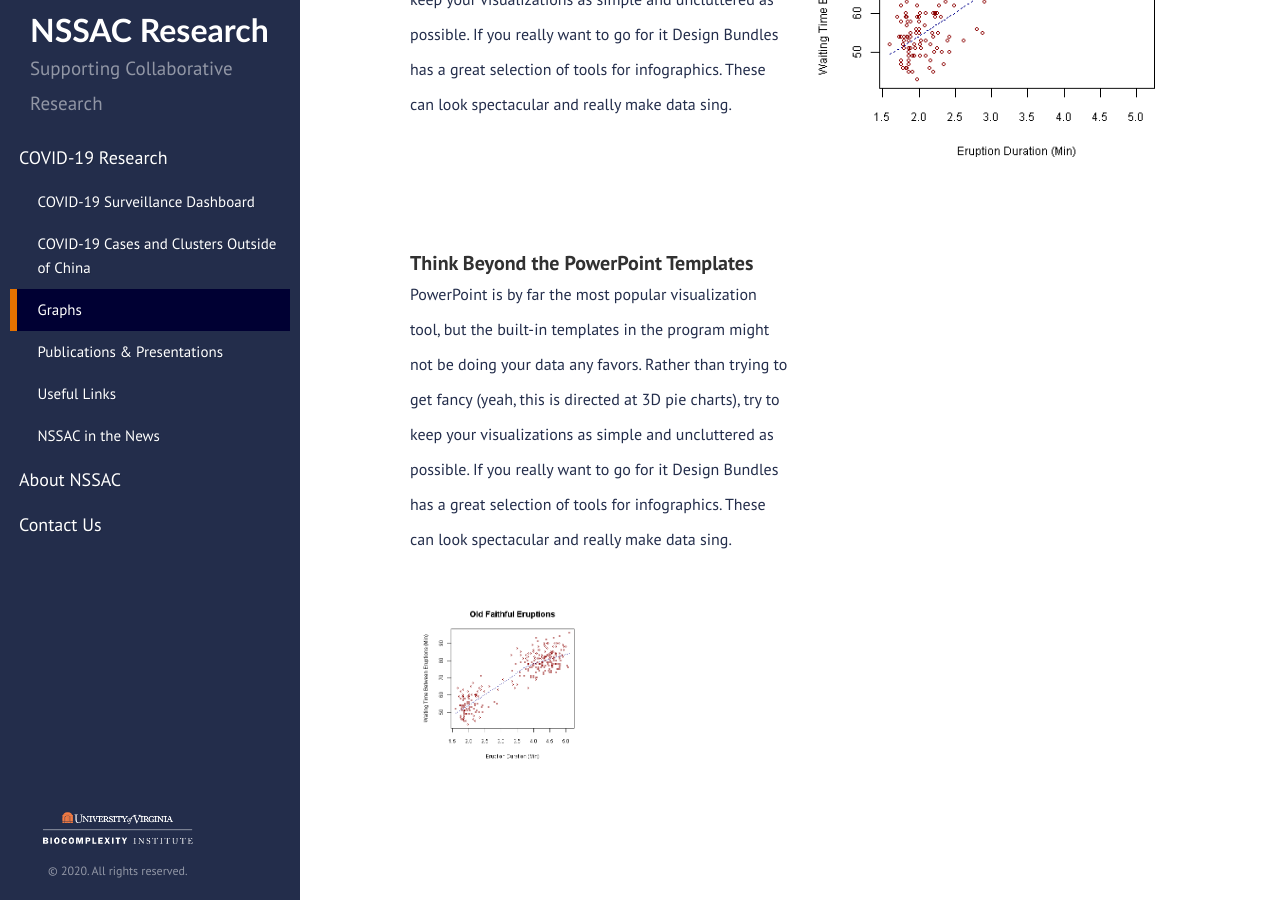
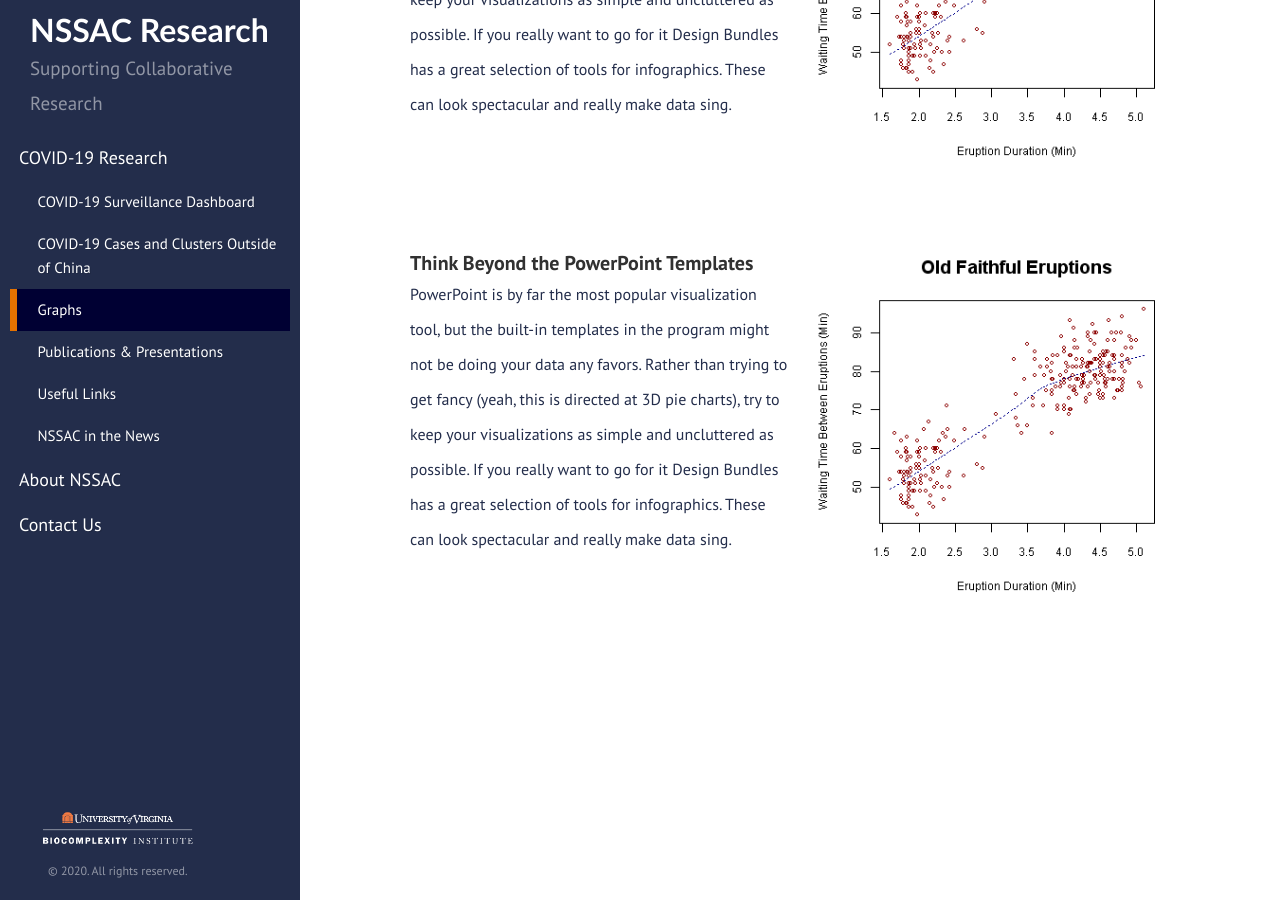
Before and after one commit to mehta-gaurav/mehta-gaurav.github.io, a Jekyll site: the page built from covid-19/graphs/index.md, in a window 1280 px wide and 900 px high, scrolled down 743 px. Built offline with Jekyll 4.4.1, drawn with Linux system fonts in a browser that asks for light colours; our own code applies the rules of GitHub Pages for plain Markdown files.

Commit message:
Update index.md

```diff
--- a/covid-19/graphs/index.md
+++ b/covid-19/graphs/index.md
@@ -55,6 +55,8 @@ as possible. If you really want to go for it Design Bundles has a great
 selection of tools for infographics. These can look spectacular and
 really make data sing.
 
+</div>
+
 <div class="column-split" markdown="1">
 
 ![Italian Trulli]
@@ -63,6 +65,4 @@ really make data sing.
 
 </div>
 
-</div>
-
   [Italian Trulli]: https://mehta-gaurav.github.io/images/Oldfaithful3.png
```
